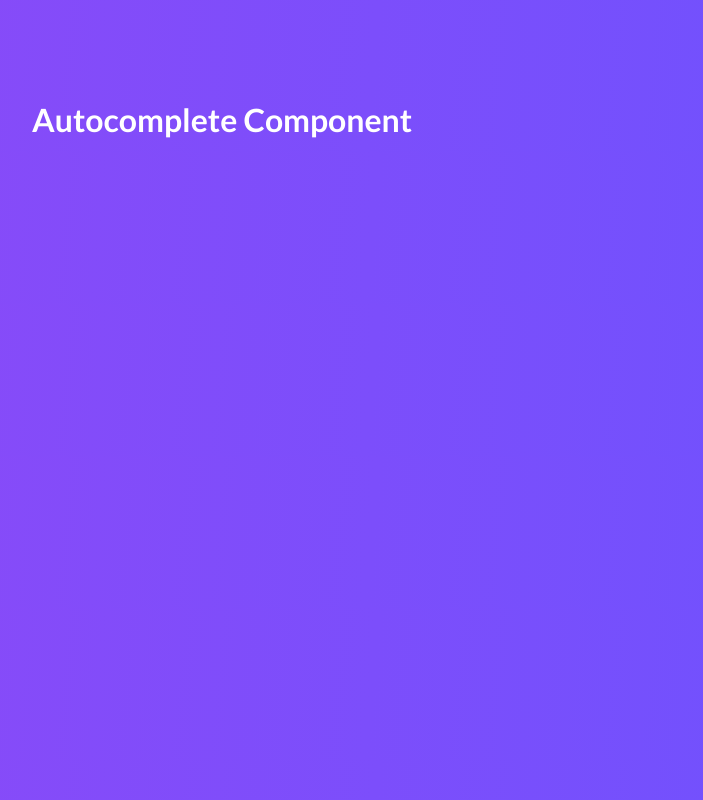
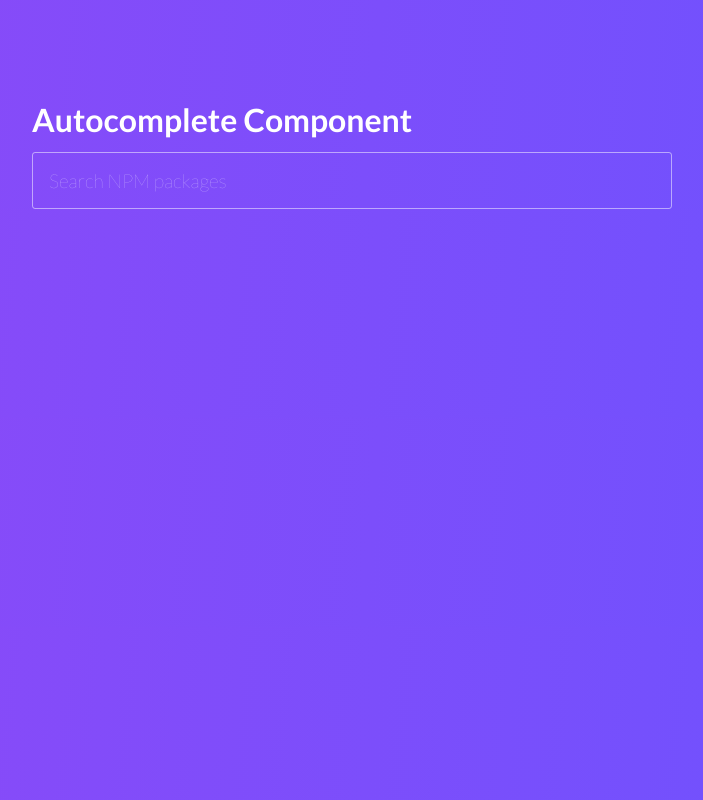
Before and after one commit to jvmoreira/react-autocomplete, a React app: page / in a window 1280 px wide. Shown: the whole page, without its empty margins (288-991 px from the left). Built offline with nearby package versions, Linux system fonts and the light colour scheme.

Commit message:
feat: render Autocomplete Field inside App component

```diff
--- a/src/app.tsx
+++ b/src/app.tsx
@@ -1,4 +1,6 @@
 import React, { ReactElement } from 'react';
+import { getNpmPackageNameAutocompleteOptions } from './lib/autocomplete-fetcher/npm-package-name-autocomplete-fetcher';
+import { AutocompleteField } from './autocomplete-field';
 import './style.scss';
 
 export function App(): ReactElement {
@@ -6,6 +8,8 @@ export function App(): ReactElement {
   return (
     <main className="page-content">
       <h1 className="page-title">Autocomplete Component</h1>
+
+      <AutocompleteField placeholder="Search NPM packages" fetcher={getNpmPackageNameAutocompleteOptions} />
     </main>
   );
 }
```
